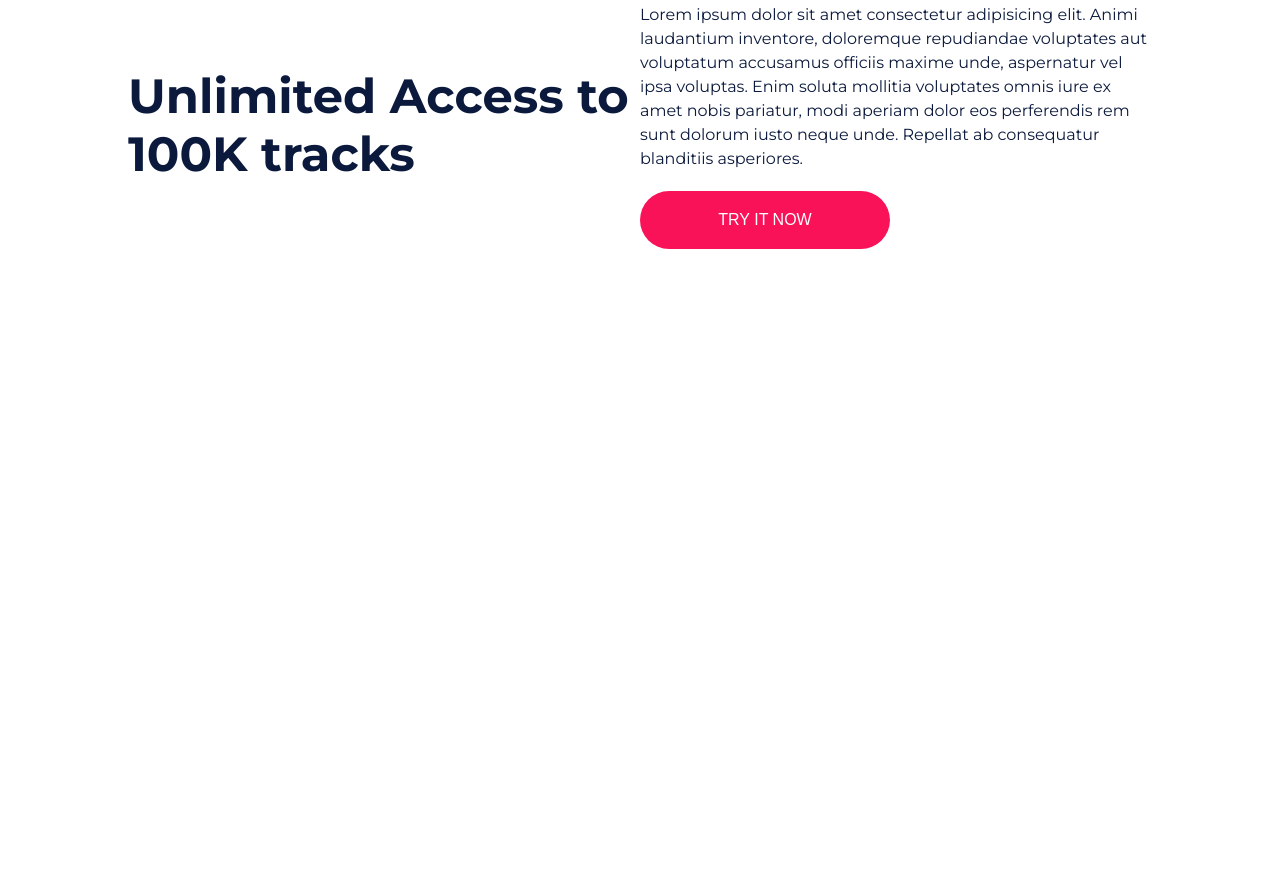
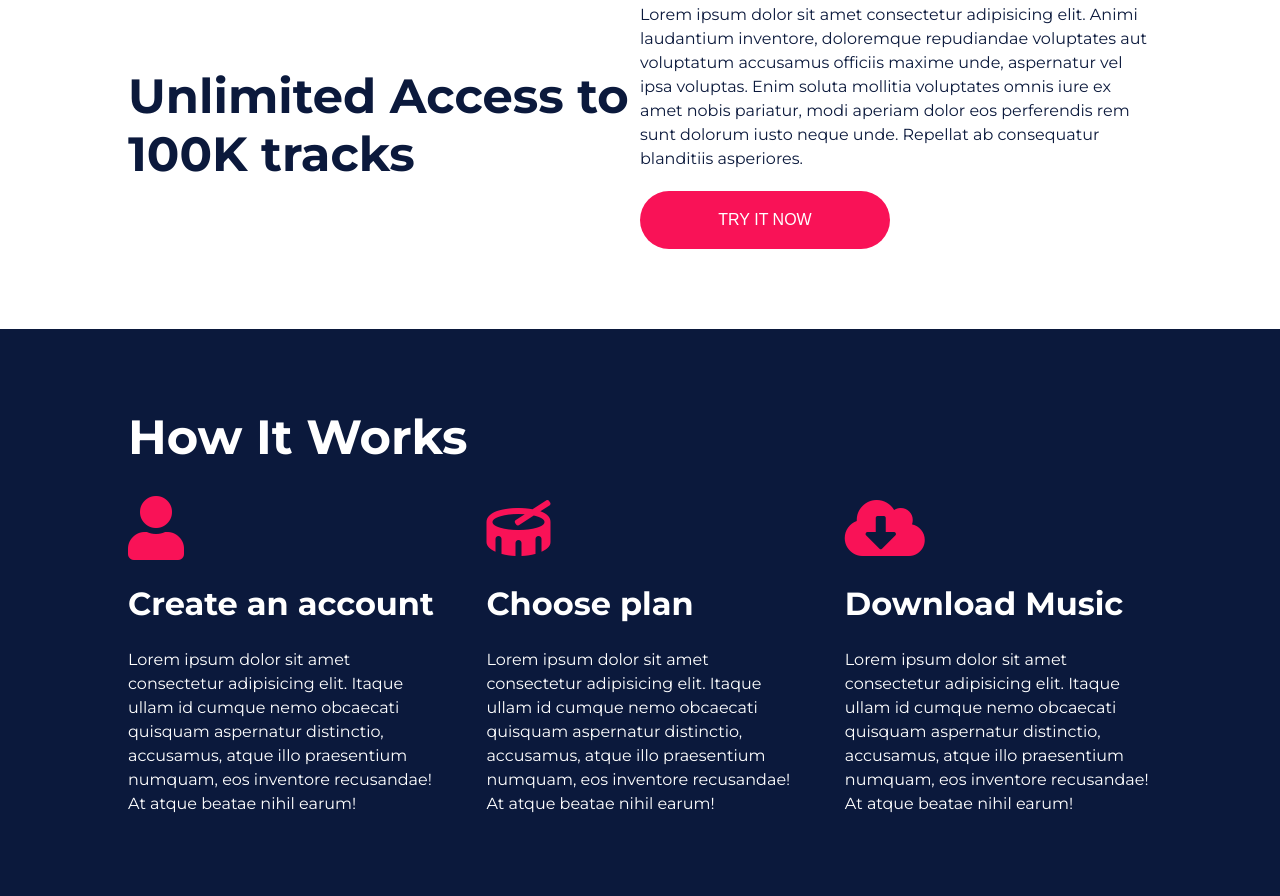
Before and after one commit to smitic524/musicshop, a plain HTML site: page index.html in a window 1280 px wide. Shown: the part 708-1604 px from the top of the page. Before the commit the page ends 1037 px from the top, so only its background shows below. Drawn offline with Linux system fonts and the light colour scheme.

Commit message:
how it works html i css

```diff
--- a/index.html
+++ b/index.html
@@ -39,6 +39,28 @@
                 <button type="button">Try It Now</button>
             </article>
         </section>
+        <!-- section 2 how it works-->
+
+        <section class="howItWorks">
+            <h2 class="container">How It Works</h2>
+            <div class="container">
+                <article>
+                    <i class="fas fa-user"></i>
+                    <h3>Create an account</h3>
+                    <p>Lorem ipsum dolor sit amet consectetur adipisicing elit. Itaque ullam id cumque nemo obcaecati quisquam aspernatur distinctio, accusamus, atque illo praesentium numquam, eos inventore recusandae! At atque beatae nihil earum!</p>
+                </article>
+                <article>
+                    <i class="fas fa-drum"></i>
+                    <h3>Choose plan</h3>
+                    <p>Lorem ipsum dolor sit amet consectetur adipisicing elit. Itaque ullam id cumque nemo obcaecati quisquam aspernatur distinctio, accusamus, atque illo praesentium numquam, eos inventore recusandae! At atque beatae nihil earum!</p>
+                </article>
+                <article>
+                    <i class="fas fa-cloud-download-alt"></i>
+                    <h3>Download Music</h3>
+                    <p>Lorem ipsum dolor sit amet consectetur adipisicing elit. Itaque ullam id cumque nemo obcaecati quisquam aspernatur distinctio, accusamus, atque illo praesentium numquam, eos inventore recusandae! At atque beatae nihil earum!</p>
+                </article>
+            </div>
+        </section>
 
 </body>
 </html>
--- a/style.css
+++ b/style.css
@@ -132,3 +132,31 @@ h2 {
 .unlimited article:last-child {
     flex: 1;
 }
+
+/** How it works **/
+
+.howItWorks {
+    padding: var(--padding);
+    background: var(--tamnoPlava);
+    color: var(--bela);
+}
+.howItWorks h2 {
+    padding-bottom: 30px;
+}
+.howItWorks .container {
+    display: flex;
+    flex-wrap: wrap;
+    justify-content: space-between;
+}
+.howItWorks .container article {
+    flex: 0 0 30%;
+}
+.howItWorks .container article i {
+    color: var(--pink);
+    font-size: 4rem;
+    margin-bottom: 20px;
+}
+.howItWorks .container article h3 {
+    font-size: 2rem;
+    margin-bottom: 20px;
+}
```
